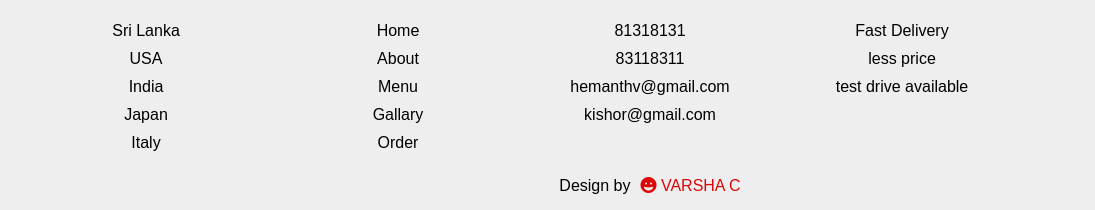
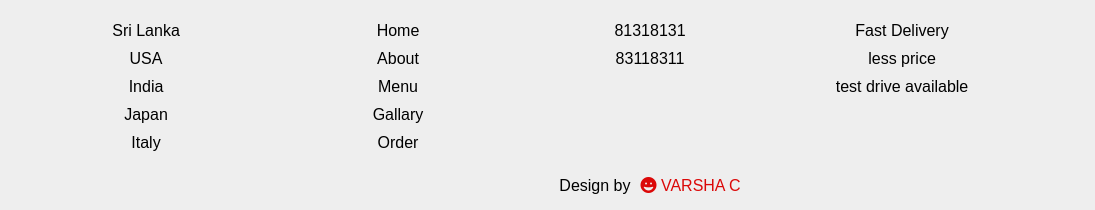
Before and after one commit to varshaC83/car, a plain HTML site: page index.html in a window 1280 px wide. Shown: the part 2742-2952 px from the top of the page, 0-1095 px from the left. Drawn offline with Linux system fonts and the light colour scheme.

Commit message:
Update index.html

```diff
--- a/index.html
+++ b/index.html
@@ -326,8 +326,6 @@
                 <h2>Contact</h2>
                 <p>81318131</p>
                 <p>83118311</p>
-                <p>hemanthv@gmail.com</p>
-                <p>kishor@gmail.com</p>
             </div>
 
             <div class="footer_tag">
```
